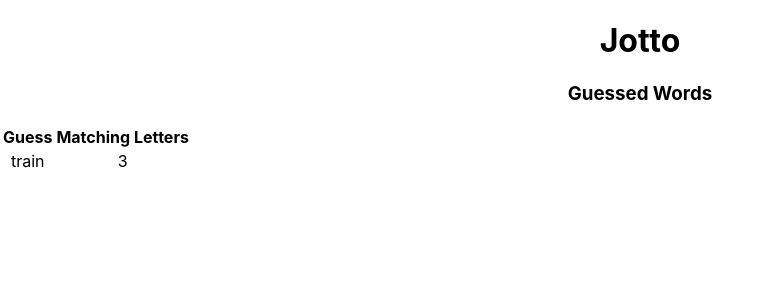
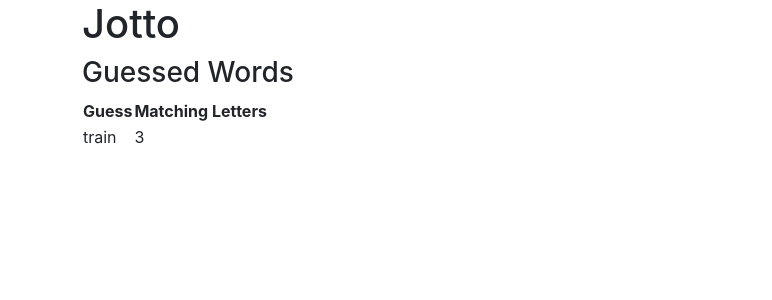
Before and after one commit to jordan-romero/jotto, a React (Create React App) app: page / in a window 1280 px wide. Shown: the top 300 px of the page, without its empty margins (0-772 px from the left). Built offline with nearby package versions, Linux system fonts and the light colour scheme.

Commit message:
adds bootstrap

```diff
--- a/public/index.html
+++ b/public/index.html
@@ -15,6 +15,8 @@
       user's mobile device or desktop. See https://developers.google.com/web/fundamentals/web-app-manifest/
     -->
     <link rel="manifest" href="%PUBLIC_URL%/manifest.json" />
+    <!-- CSS only -->
+<link href="https://cdn.jsdelivr.net/npm/bootstrap@5.0.0-beta1/dist/css/bootstrap.min.css" rel="stylesheet" integrity="sha384-giJF6kkoqNQ00vy+HMDP7azOuL0xtbfIcaT9wjKHr8RbDVddVHyTfAAsrekwKmP1" crossorigin="anonymous">
     <!--
       Notice the use of %PUBLIC_URL% in the tags above.
       It will be replaced with the URL of the `public` folder during the build.
--- a/src/App.js
+++ b/src/App.js
@@ -6,7 +6,7 @@ import './App.css'
 export default class App extends Component {
   render() {
     return (
-      <div className='App'>
+      <div className='container'>
       <h1>Jotto</h1>
         <Congrats success={false}/>
         <GuessedWords guessedWords={[ {guessedWord: 'train', letterMatchCount: 3 }]}/>
--- a/src/GuessedWords.js
+++ b/src/GuessedWords.js
@@ -19,7 +19,7 @@ const GuessedWords = (props) => {
         contents = (
             <div data-test='guessed-words'>
                 <h3>Guessed Words</h3>
-                <table>
+                <table table table-sm>
                     <thead>
                         <tr>
                             <th>Guess</th>
```
